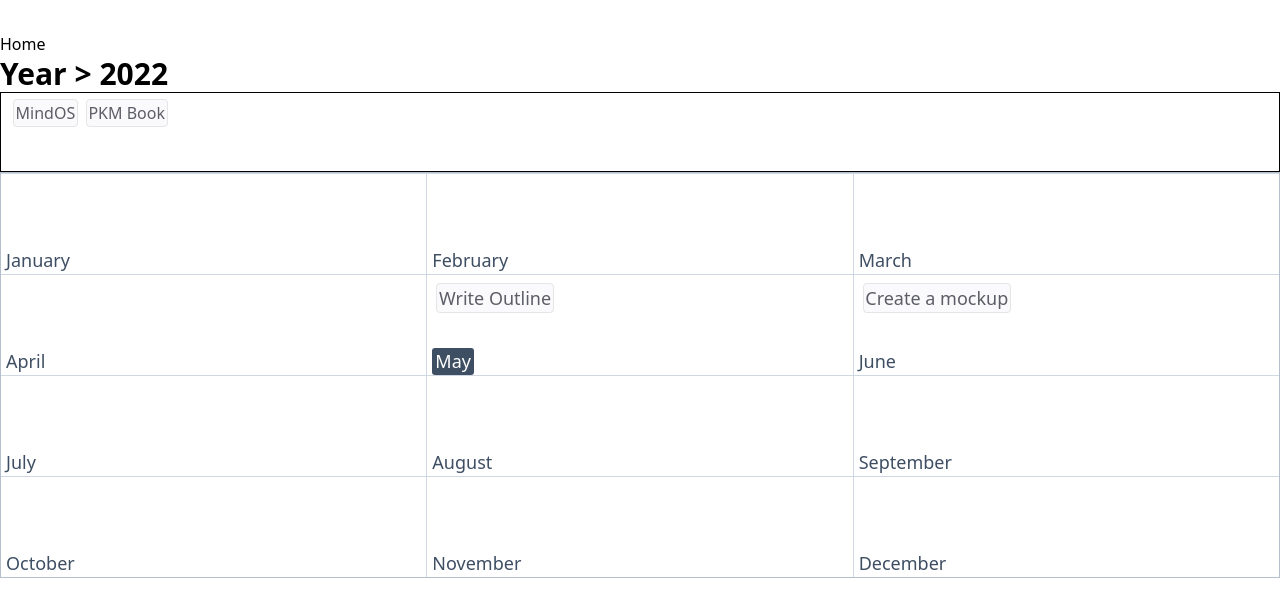
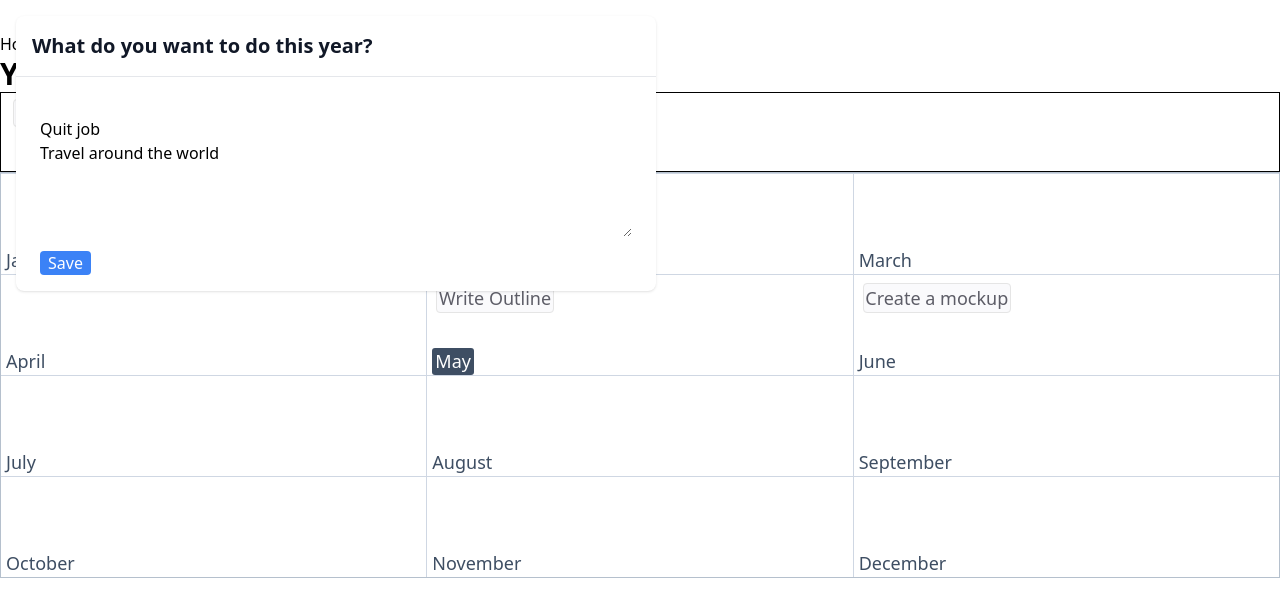
Before and after one commit to binnyva/taskale, a Vue app in the folder Frontend/: page /#/year/1 in a window 1280 px wide. Shown: the top 616 px of the page. Built offline with nearby package versions, Linux system fonts and the light colour scheme.

Commit message:
Sample Task collection on start

```diff
--- /dev/null
+++ b/Frontend/src/components/Modal.vue
@@ -0,0 +1,29 @@
+<template>
+<div id="{{this.id}}" tabindex="-1" aria-hidden="true" class="overflow-y-auto overflow-x-hidden fixed top-0 right-0 left-0 z-50 w-full md:inset-0 h-modal md:h-full">
+    <div class="relative p-4 w-full max-w-2xl h-full md:h-auto">
+        <!-- Modal content -->
+        <div class="relative bg-white rounded-lg shadow dark:bg-gray-700">
+            <!-- Modal header -->
+            <div class="flex justify-between items-start p-4 rounded-t border-b dark:border-gray-600">
+                <h3 class="text-xl font-semibold text-gray-900 dark:text-white">
+                    {{ this.title }}
+                </h3>
+                <!-- <button type="button" class="text-gray-400 bg-transparent hover:bg-gray-200 hover:text-gray-900 rounded-lg text-sm p-1.5 ml-auto inline-flex items-center dark:hover:bg-gray-600 dark:hover:text-white" data-modal-toggle="{{ this.id }}">
+                    <svg class="w-5 h-5" fill="currentColor" viewBox="0 0 20 20" xmlns="http://www.w3.org/2000/svg"><path fill-rule="evenodd" d="M4.293 4.293a1 1 0 011.414 0L10 8.586l4.293-4.293a1 1 0 111.414 1.414L11.414 10l4.293 4.293a1 1 0 01-1.414 1.414L10 11.414l-4.293 4.293a1 1 0 01-1.414-1.414L8.586 10 4.293 5.707a1 1 0 010-1.414z" clip-rule="evenodd"></path></svg>
+                </button> -->
+            </div>
+            <!-- Modal body -->
+            <div class="py-2 px-6">
+                <slot></slot>
+            </div>
+        </div>
+    </div>
+</div>
+</template>
+
+<script>
+export default {
+  name: 'Modal',
+  props: ["title"]
+}
+</script>
--- a/Frontend/src/views/Year.vue
+++ b/Frontend/src/views/Year.vue
@@ -19,20 +19,33 @@
     <input type="button" value="Save" @click="saveNewTask" class="bg-blue-500 hover:bg-blue-700 text-white px-2 rounded" />
   </div>
 
+  <div v-show="showSampleTaskEntryArea"><!--  v-click-outside="this.showSampleTaskEntryArea = false"> -->
+    <Modal title="What do you want to do this year?" id="sample-tasks">
+      <p class="text-white my-1">One task per line, please...</p>
+      <textarea v-model="sampleTasks" rows="5" cols="50" class="my-0 w-full" placeholder="Tasks"></textarea>
+      <button @click="saveSampleTasks()" class="bg-blue-500 hover:bg-blue-700 text-white rounded px-2 my-2">Save</button>
+    </Modal>
+  </div>
+
 </template>
 
 <script>
 import BlockList from "../components/BlockList.vue"
 import CalendarYear from "../components/Calendar/CalendarYear.vue"
+import Modal from "../components/Modal.vue"
 
 export default {
   name: 'Year',
   components: {
     BlockList,
-    CalendarYear
+    CalendarYear,
+    Modal
   },
   data() {
     return {
+      showSampleTaskEntryArea: true,
+      sampleTasks: "Quit job\nTravel around the world",
+
       showNewTaskArea: false,
       newTask: null,
       newTaskName: "",
@@ -41,6 +54,21 @@
     }
   },
   methods: {
+    saveSampleTasks() {
+      const sampleTasksLines = this.sampleTasks.split("\n");
+      let tempTasks = [];
+      for(let i = 0; i < sampleTasksLines.length; i++) {
+        tempTasks.push({
+          id: i,
+          name: sampleTasksLines[i].trim(),
+          level: "year"
+        })
+      }
+
+      this.intentions = tempTasks
+      this.showSampleTaskEntryArea = false
+    },
+
     onNewTask: function(task, details) {
       this.newTask = { ...task };// Clone the object. Or even the task in the intention block will get updated.
       this.showNewTaskArea = true;
@@ -76,6 +104,7 @@
 
       return null;
     }
+
   }
 
 }
```
